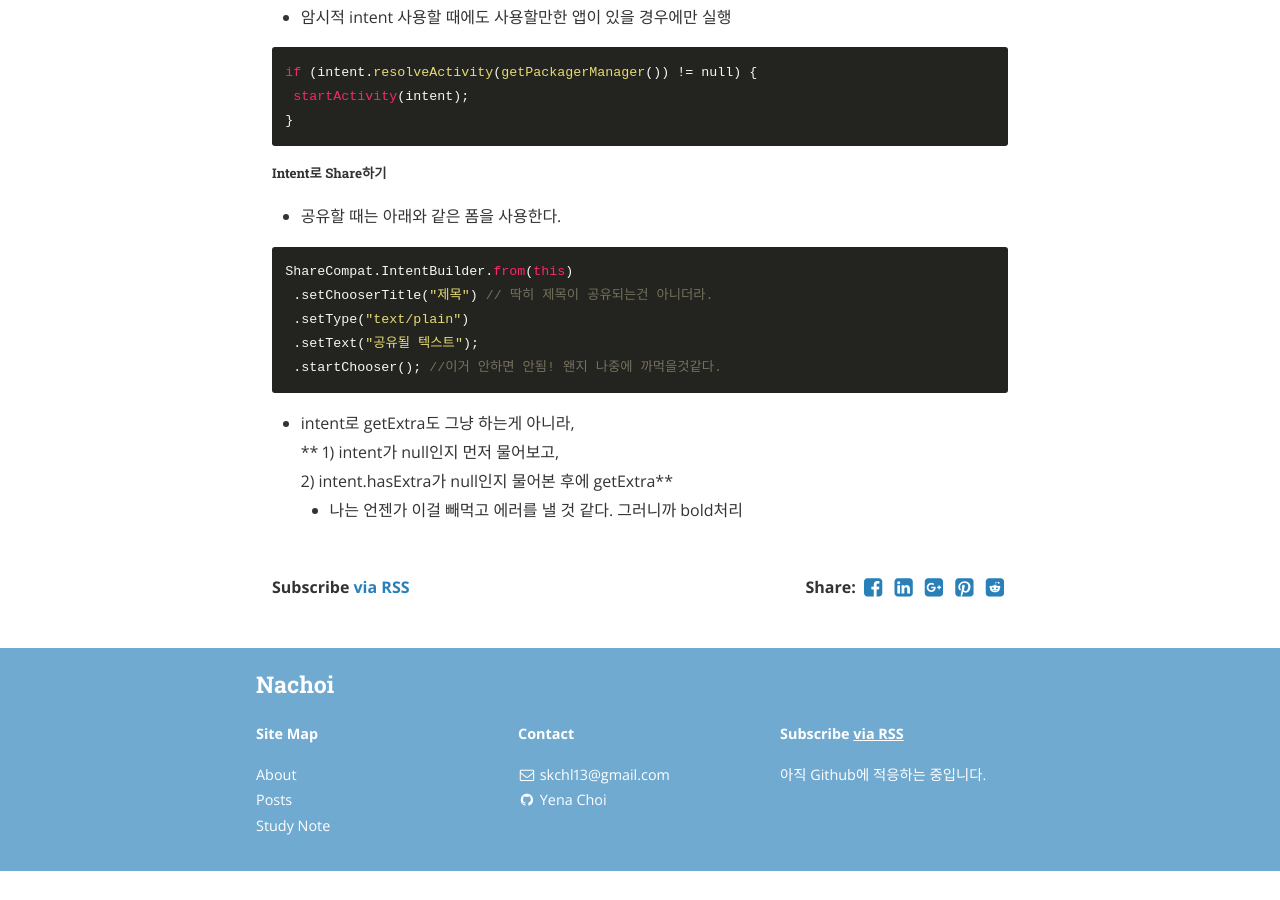
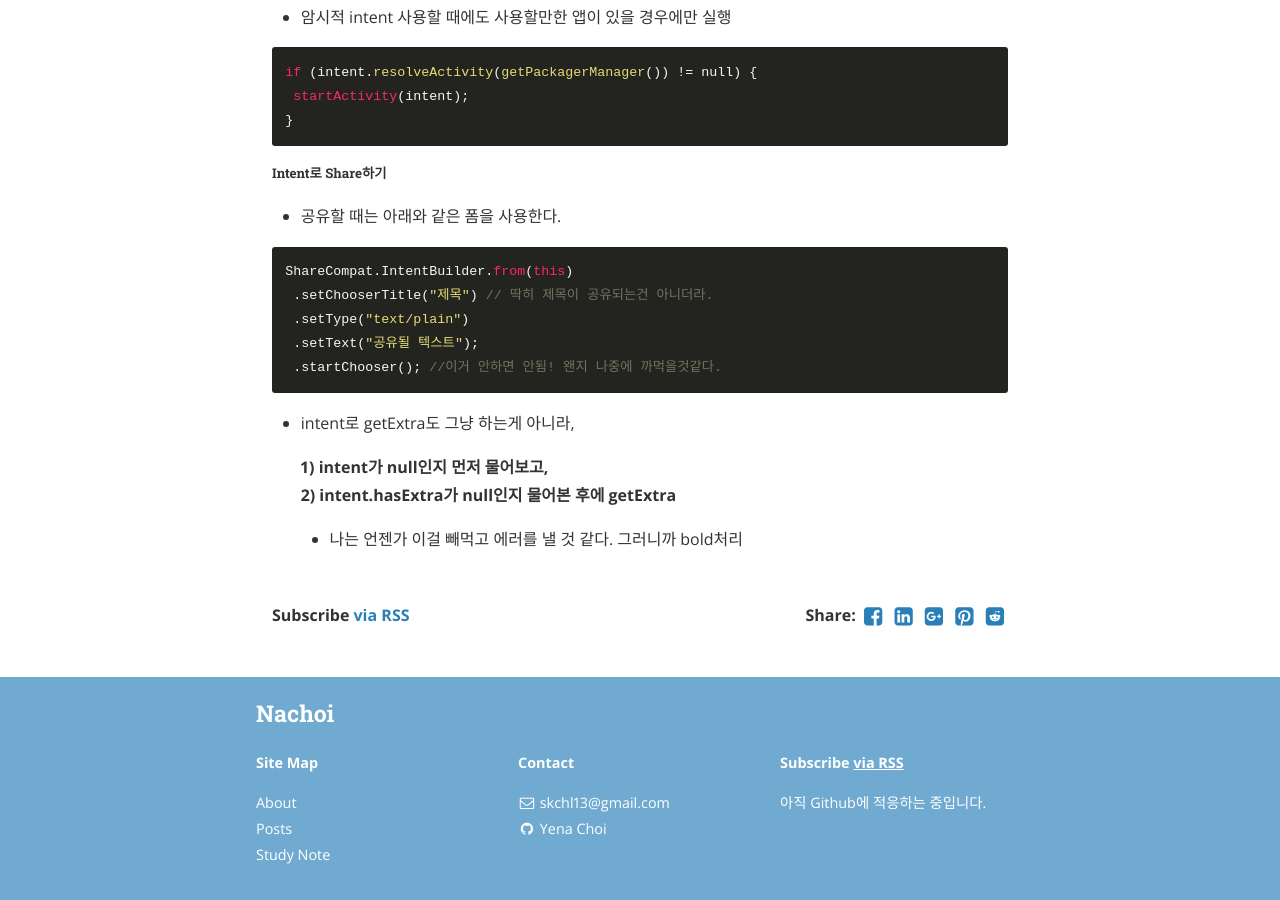
Before and after one commit to souk0721/nachoi.github.io, a Jekyll site: the page built from _posts/2017-11-06-Android-Intent.md, in a window 1280 px wide and 900 px high, scrolled down 602 px. Built offline with Jekyll 4.4.1, drawn with Linux system fonts in a browser that asks for light colours; nearby versions of some CDN libraries; before the commit the page ends 1473 px from its top, so only the background shows below that.

````diff
--- a/_posts/2017-11-06-Android-Intent.md
+++ b/_posts/2017-11-06-Android-Intent.md
@@ -33,7 +33,7 @@ ShareCompat.IntentBuilder.from(this)
  .startChooser(); //이거 안하면 안됨! 왠지 나중에 까먹을것같다.
 ```
 - intent로 getExtra도 그냥 하는게 아니라,
-**
-  1) intent가 null인지 먼저 물어보고,
-  2) intent.hasExtra가 null인지 물어본 후에 getExtra**
+
+  **1) intent가 null인지 먼저 물어보고,**
+  **2) intent.hasExtra가 null인지 물어본 후에 getExtra**
   - 나는 언젠가 이걸 빼먹고 에러를 낼 것 같다. 그러니까 bold처리
````
